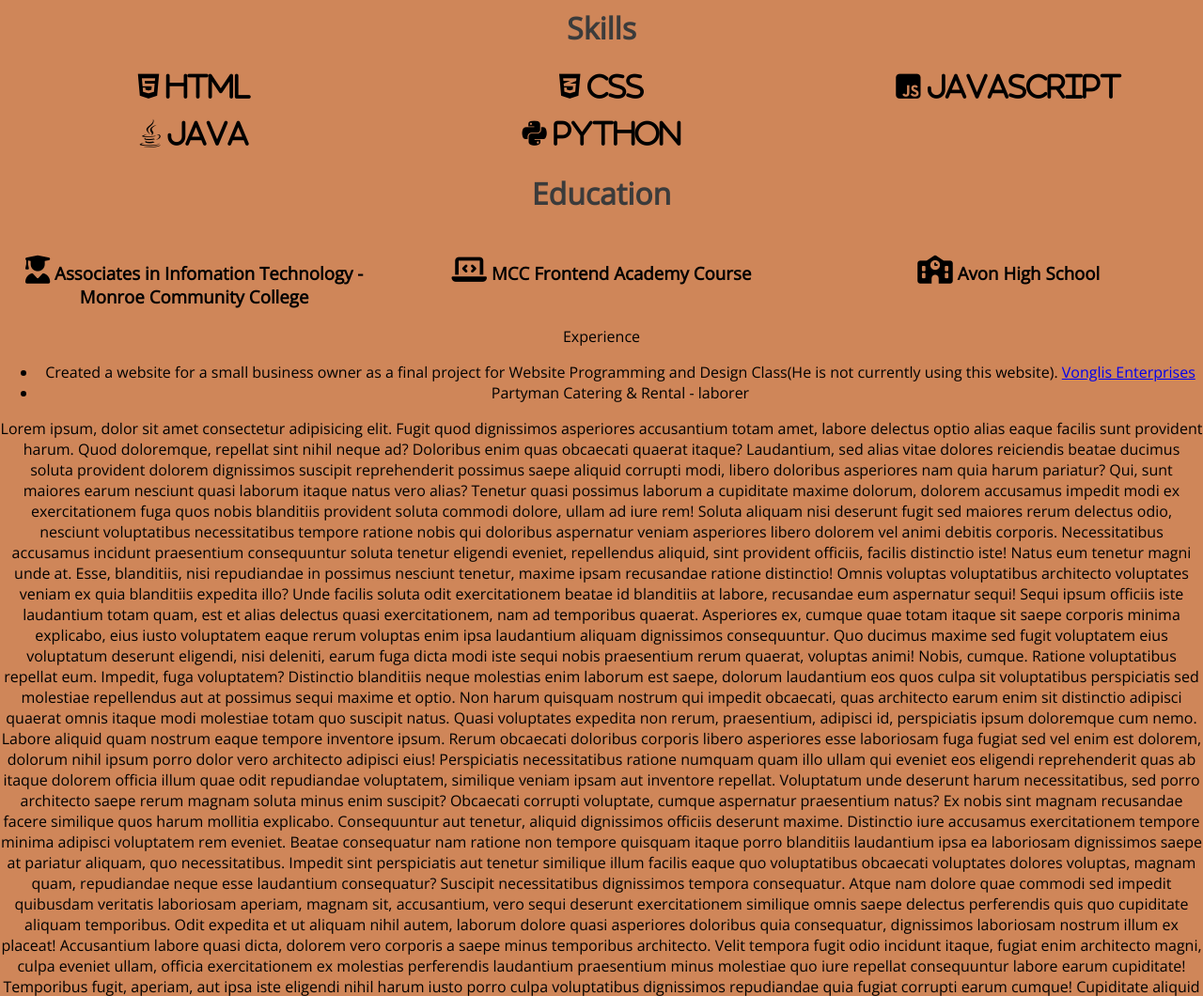
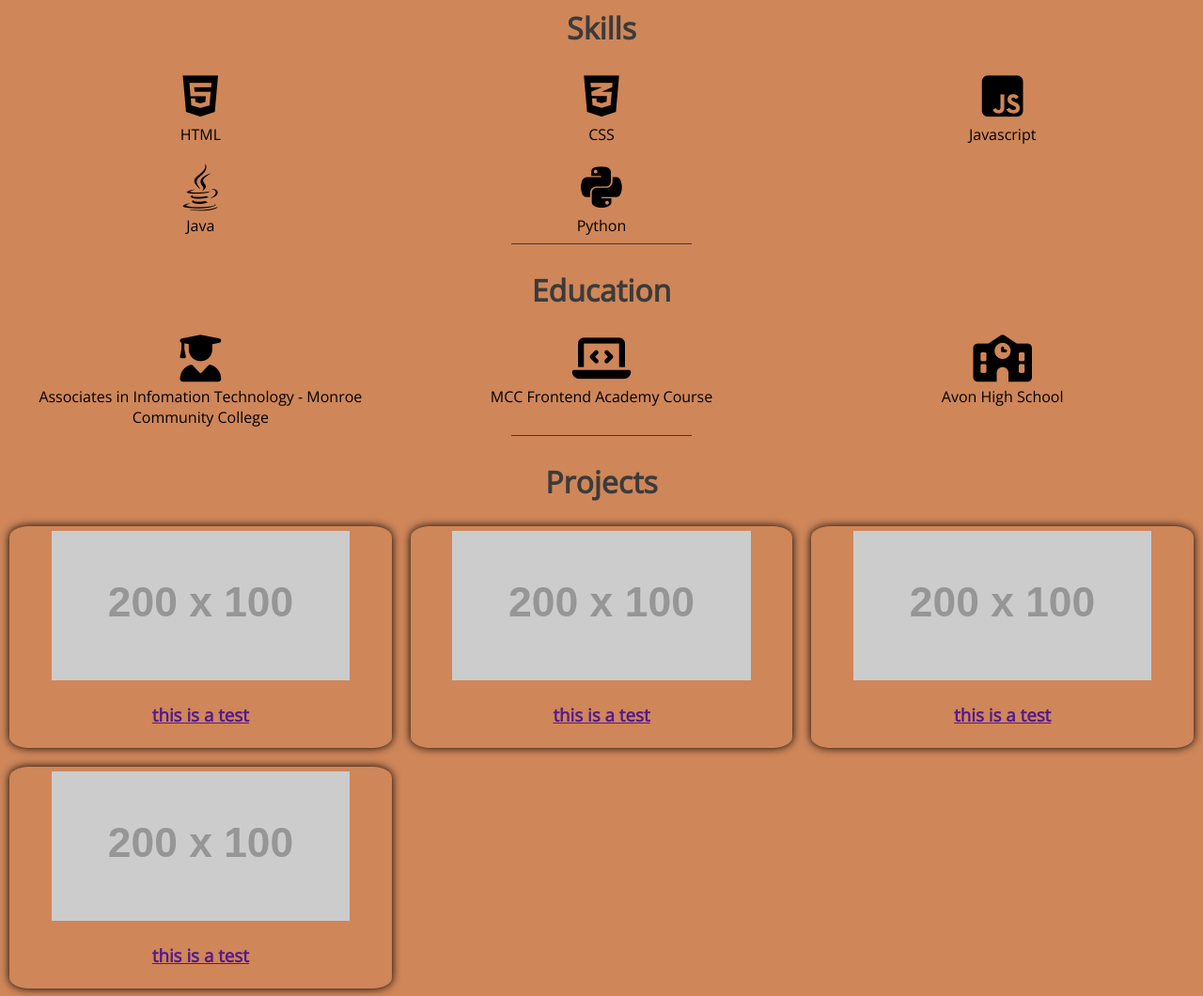
Before and after one commit to ryasto16/ryasto16.github.io, a plain HTML site: page index.html in a window 1280 px wide. Shown: the part 820-1880 px from the top of the page at 94% size. Drawn offline with nearby package versions, Linux system fonts and the light colour scheme; placeholder pictures from the web are drawn by us.

Commit message:
created card format

```diff
--- a/index.html
+++ b/index.html
@@ -1,15 +1,13 @@
 <!DOCTYPE html>
 <html lang="en">
+
 <head>
   <meta charset="UTF-8" />
   <meta name="viewport" content="width=device-width, initial-scale=1.0" />
   <meta http-equiv="X-UA-Compatible" content="ie=edge" />
   <title>Portfolio</title>
   <script src="https://kit.fontawesome.com/9caed5044b.js" crossorigin="anonymous"></script>
-    <link
-      href="https://fonts.googleapis.com/css?family=Open+Sans&display=swap"
-      rel="stylesheet"
-    />
+  <link href="https://fonts.googleapis.com/css?family=Open+Sans&display=swap" rel="stylesheet" />
   <link rel="stylesheet" href="style.css" />
 </head>
 
@@ -33,37 +31,102 @@
   <section id="skills">
     <h2>Skills</h2>
     <div class="threeCol">
-        <i class="fab fa-html5"> HTML</i>
-        <i class="fab fa-css3-alt"> CSS</i>
-        <i class="fab fa-js-square"> Javascript</i>
-        <i class="fab fa-java"> Java</i>
-        <i class="fab fa-python"> Python</i>
+
+      <div class="node">
+        <i class="fab fa-html5"></i>
+        <br>
+        HTML
+      </div>
+
+      <div class="node">
+        <i class="fab fa-css3-alt"></i>
+        <br>
+        CSS
+      </div>
+
+      <div class="node">
+        <i class="fab fa-js-square"></i>
+        <br>
+        Javascript
+      </div>
+
+      <div class="node">
+        <i class="fab fa-java"></i>
+        <br>
+        Java
+      </div>
+
+      <div class="node">
+        <i class="fab fa-python"></i>
+        <br>
+        Python
+      </div>
+
     </div>
   </section>
+
+  <hr>
 
   <section id="education">
     <h2>Education</h2>
     <div class="threeCol">
-        <h3><i class="fas fa-user-graduate"></i> Associates in Infomation Technology - Monroe Community College</h3>
-        <h3><i class="fas fa-laptop-code"></i> MCC Frontend Academy Course</h3>
-        <h3><i class="fas fa-school"></i> Avon High School</h3>
+
+      <div class="node">
+        <i class="fas fa-user-graduate"></i>
+        <br>
+        Associates in Infomation Technology - Monroe Community College
+      </div>
+
+      <div class="node">
+        <i class="fas fa-laptop-code"></i>
+        <br>
+        MCC Frontend Academy Course
+      </div>
+
+      <div class="node">
+        <i class="fas fa-school"></i>
+        <br>
+        Avon High School
+      </div>
     </div>
   </section>
 
+  <hr>
+
   <section>
-      Experience
-      <ul>
-        <li>
-          Created a website for a small business owner as a final project for
-          Website Programming and Design Class(He is not currently using this
-          website).
-          <a
-            href="https://ryasto16.github.io/RyanStonegraber/SP_CIS201SL1/project/index.html"
-            >Vonglis Enterprises</a
-          >
-        </li>
-        <li>Partyman Catering & Rental - laborer</li>
-      </ul>
+    <h2>Projects</h2>
+
+    <div class="threeCol">
+
+      <a href="">
+        <div class="card">
+          <img src="https://via.placeholder.com/200x100" alt="placeholder-image">
+          <h3>this is a test</h3>
+        </div>
+      </a>
+
+      <a href="">
+        <div class="card">
+          <img src="https://via.placeholder.com/200x100" alt="placeholder-image">
+          <h3>this is a test</h3>
+        </div>
+      </a>
+
+      <a href="">
+        <div class="card">
+          <img src="https://via.placeholder.com/200x100" alt="placeholder-image">
+          <h3>this is a test</h3>
+        </div>
+      </a>
+
+      <a href="">
+        <div class="card">
+          <img src="https://via.placeholder.com/200x100" alt="placeholder-image">
+          <h3>this is a test</h3>
+        </div>
+      </a>
+
+    </div>
   </section>
 
   <p>
@@ -183,4 +246,5 @@
     <h3>ryasto16@gmail.com</h3>
   </footer>
 </body>
+
 </html>
--- a/style.css
+++ b/style.css
@@ -52,7 +52,8 @@ nav{
 }
 
 .threeCol i{
-    font-size: 30px;
+    font-size: 50px;
+    margin-bottom: 5px;
 }
 
 hr{
@@ -68,4 +69,16 @@ hr{
     text-align: center;
     grid-gap: 20px;
     align-content: center;
+    margin: 0 10px;
 }
+
+.card{
+    border-radius: 5%;
+    box-shadow:0 0 10px black ;
+    padding: 5px;
+}
+
+.card img{
+    width: 80%;
+    height: auto;
+}
```
Lines whose indentation alone changed are shown as unchanged.
